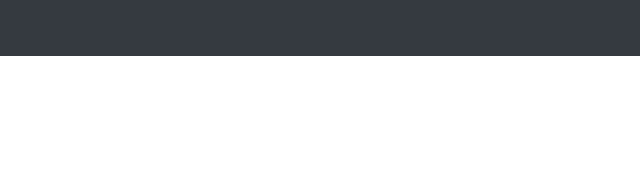
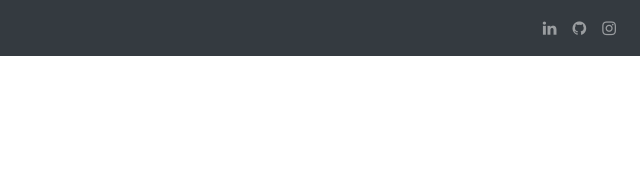
Before and after one commit to ralphguia/ralphguia.github.io, a plain HTML site: page index.html in a window 1280 px wide. Shown: the full height of the page, 640-1280 px from the left. Drawn offline with nearby package versions, Linux system fonts and the light colour scheme.

Commit message:
icons added

```diff
--- a/index.html
+++ b/index.html
@@ -5,6 +5,7 @@
     <meta name="viewport" content="width=device-width, initial-scale=1.0" />
     <title>Ralph Guia</title>
 
+    <link rel="stylesheet" href="https://cdnjs.cloudflare.com/ajax/libs/font-awesome/4.7.0/css/font-awesome.min.css">
     <link href="css/bootstrap.css" rel="stylesheet" />
 
     <script src="https://ajax.googleapis.com/ajax/libs/jquery/3.5.1/jquery.min.js"></script>
@@ -26,8 +27,8 @@
           </button>
 
           <!-- Navbar links -->
-          <div class="collapse navbar-collapse" id="collapsibleNavbar">
-            <ul class="navbar-nav">
+          <div class="navbar-collapse collapse" id="collapsibleNavbar">
+            <ul class="navbar-nav mr-auto">
               <li class="nav-item">
                 <a class="nav-link" href="#">General</a>
               </li>
@@ -36,6 +37,19 @@
               </li>
               <li class="nav-item">
                 <a class="nav-link" href="#">Projects</a>
+              </li>
+            </ul>
+          </div>
+          <div class="navbar-collapse collapse" id="collapsibleNavbar">
+            <ul class="navbar-nav ml-auto">
+              <li class="nav-item">
+                <a class="nav-link fa fa-linkedin " href="https://at.linkedin.com/in/ralph-christian-guia-4510bb19a"></a>
+              </li>
+              <li class="nav-item">
+                <a class="nav-link fa fa-github" href="https://github.com/ralphguia"></a>
+              </li>
+              <li class="nav-item">
+                <a class="nav-link fa fa-instagram" href="https://www.instagram.com/ralphshustle/"></a>
               </li>
             </ul>
           </div>
```
